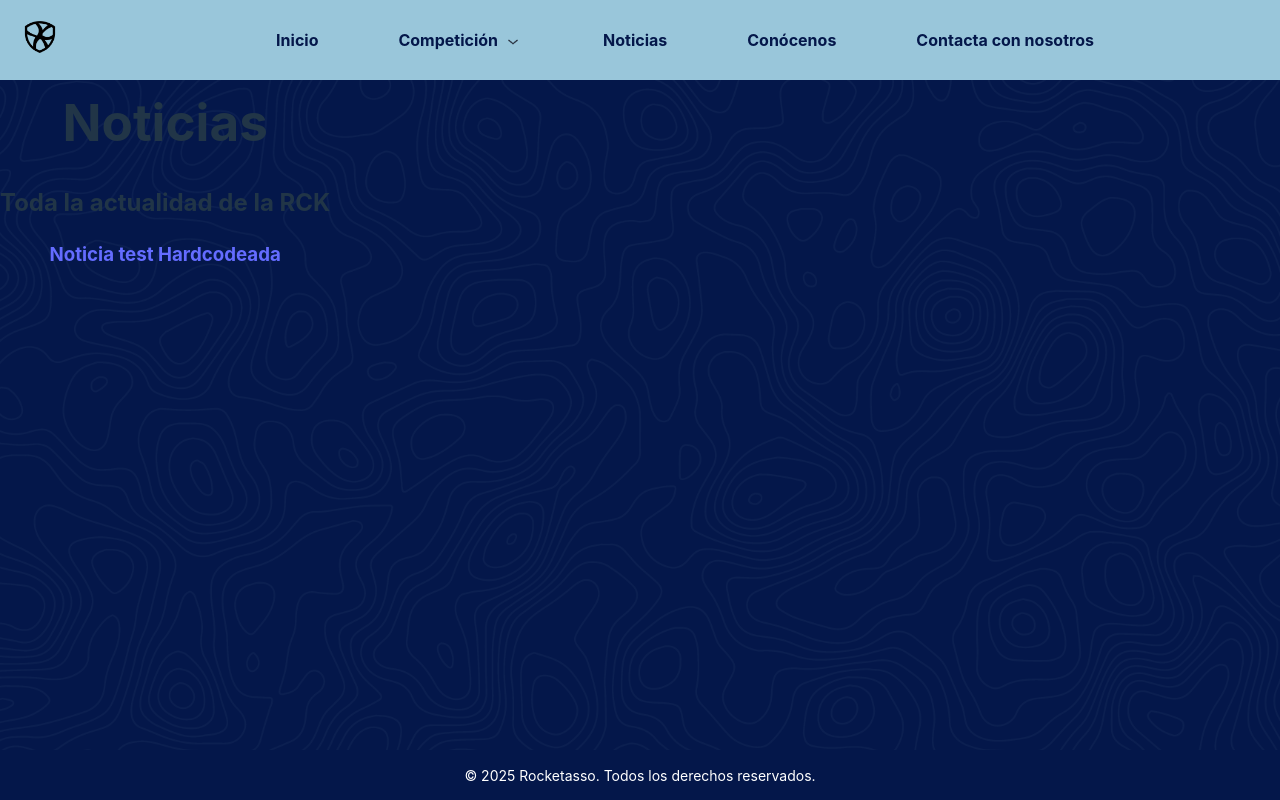
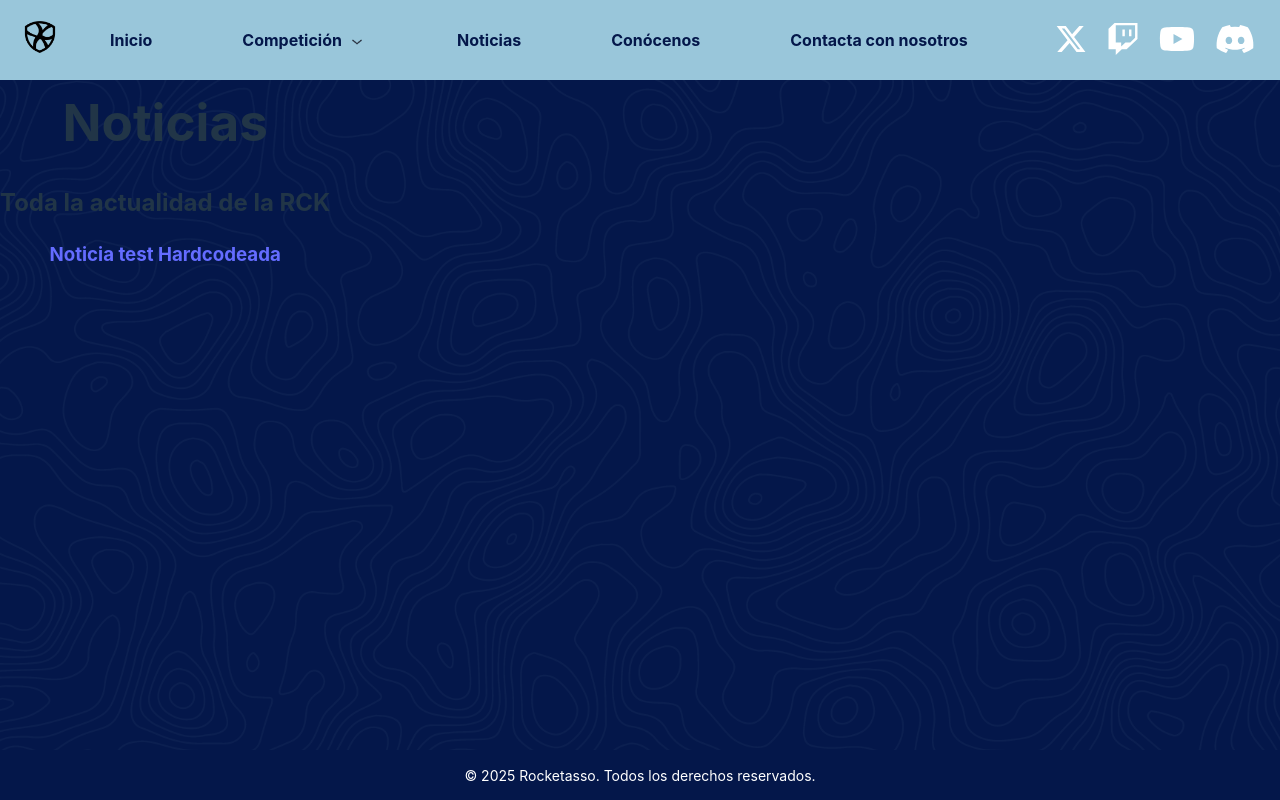
Before and after one commit to BrunoReboredo/rocketasso, a React (Vite) app in the folder web-rck/: page /news in a window 1280 px wide. Built offline with nearby package versions, Linux system fonts and the light colour scheme.

Commit message:
añadidos los iconos de las redes sociales a la navbar (diseños funcionales, pendiente de revision)

```diff
--- a/web-rck/package.json
+++ b/web-rck/package.json
@@ -10,6 +10,9 @@
     "preview": "vite preview"
   },
   "dependencies": {
+    "@fortawesome/fontawesome-svg-core": "^6.7.2",
+    "@fortawesome/free-brands-svg-icons": "^6.7.2",
+    "@fortawesome/react-fontawesome": "^0.2.2",
     "react": "^18.2.0",
     "react-dom": "^18.2.0",
     "react-router-dom": "^7.1.5"
--- a/web-rck/src/nav/NavBar.css
+++ b/web-rck/src/nav/NavBar.css
@@ -45,15 +45,12 @@
   .navbar-links {
     list-style: none;
     display: flex;
-    gap: 0px;
+    gap: 10px;
     margin: 0;
     padding: 0;
-
-    flex: 1; /* Permite que los enlaces se alineen correctamente */
-    justify-content: center; /* Alinea las opciones a la izquierda */
-    display: flex;
+    flex: 1;
+    justify-content: left;
   }
-
   .navbar-links li {
     list-style: none;
     display: flex; /* Asegura que todos los elementos se comporten igual */
@@ -168,3 +165,20 @@
     position: relative;
     top: 0px;
   }
+
+  .social-icons {
+    display: flex;
+    gap: 20px;
+    padding-right: 45px;
+    align-items: center;
+    margin-left: auto;
+  }
+
+  .social-icons svg {
+    color: #ffffff; /* Color blanco por defecto */
+    transition: color 0.3s ease-in-out;
+  }
+
+  .social-icons svg:hover {
+    color: #1da1f2; /* Cambia el color en hover */
+  }
--- a/web-rck/src/nav/Navbar.tsx
+++ b/web-rck/src/nav/Navbar.tsx
@@ -4,6 +4,8 @@ import { Link } from 'react-router-dom';
 import logo from '../assets/RCK_Logo_Cua_RenderNeg.png';
 import arrowDown from '../assets/Flecha_abajo.png';
 import arrowRight from '../assets/Flecha_derecha.png';
+import { FontAwesomeIcon } from "@fortawesome/react-fontawesome";
+import { faXTwitter, faTwitch, faYoutube, faDiscord } from "@fortawesome/free-brands-svg-icons";
 
 const Navbar = () => {
 
@@ -26,23 +28,16 @@ const Navbar = () => {
       <img src={logo} alt="Logo de RCK" />
     </Link>
   </div>
+
   <ul className="navbar-links">
     <li><Link to="/">Inicio</Link></li>
-        <li
-          className="dropdown"
-          onMouseEnter={handleDropdownToggle}
-          onMouseLeave={handleDropdownToggle}
-        >
+    <li className="dropdown" onMouseEnter={handleDropdownToggle} onMouseLeave={handleDropdownToggle}>
       <div className="dropdown-item">Competición
         <img src={arrowDown} alt="Flecha abajo" className="dropdown-arrow" />
       </div>
       {isDropdownOpen && (
         <ul className="dropdown-menu">
-              <li
-                className="submenu"
-                onMouseEnter={handleSubmenuToggle}
-                onMouseLeave={handleSubmenuToggle}
-              >
+          <li className="submenu" onMouseEnter={handleSubmenuToggle} onMouseLeave={handleSubmenuToggle}>
             <div className="dropdown-item">RCK Season 2
               <img src={arrowRight} alt="Flecha abajo" className="dropdown-arrow" />
             </div>
@@ -67,6 +62,22 @@ const Navbar = () => {
     <li><Link to="/meet-us">Conócenos</Link></li>
     <li><Link to="/contact">Contacta con nosotros</Link></li>
   </ul>
+
+  {/* Mueve los iconos aquí */}
+  <div className="social-icons">
+    <a href="https://x.com/Rocketasso_" target="_blank" rel="noopener noreferrer">
+      <FontAwesomeIcon icon={faXTwitter} size="2x" />
+    </a>
+    <a href="https://www.twitch.tv/rocketasso" target="_blank" rel="noopener noreferrer">
+      <FontAwesomeIcon icon={faTwitch} size="2x" />
+    </a>
+    <a href="https://www.youtube.com/@RocketAsso" target="_blank" rel="noopener noreferrer">
+      <FontAwesomeIcon icon={faYoutube} size="2x" />
+    </a>
+    <a href="https://discord.com/invite/jK2DfwHDaQ" target="_blank" rel="noopener noreferrer">
+      <FontAwesomeIcon icon={faDiscord} size="2x" />
+    </a>
+  </div>
 </nav>
   );
 };
```
Also changed, not shown: 1 other file (tests, documents, lock files or other folders). Lines whose indentation alone changed are shown as unchanged.
